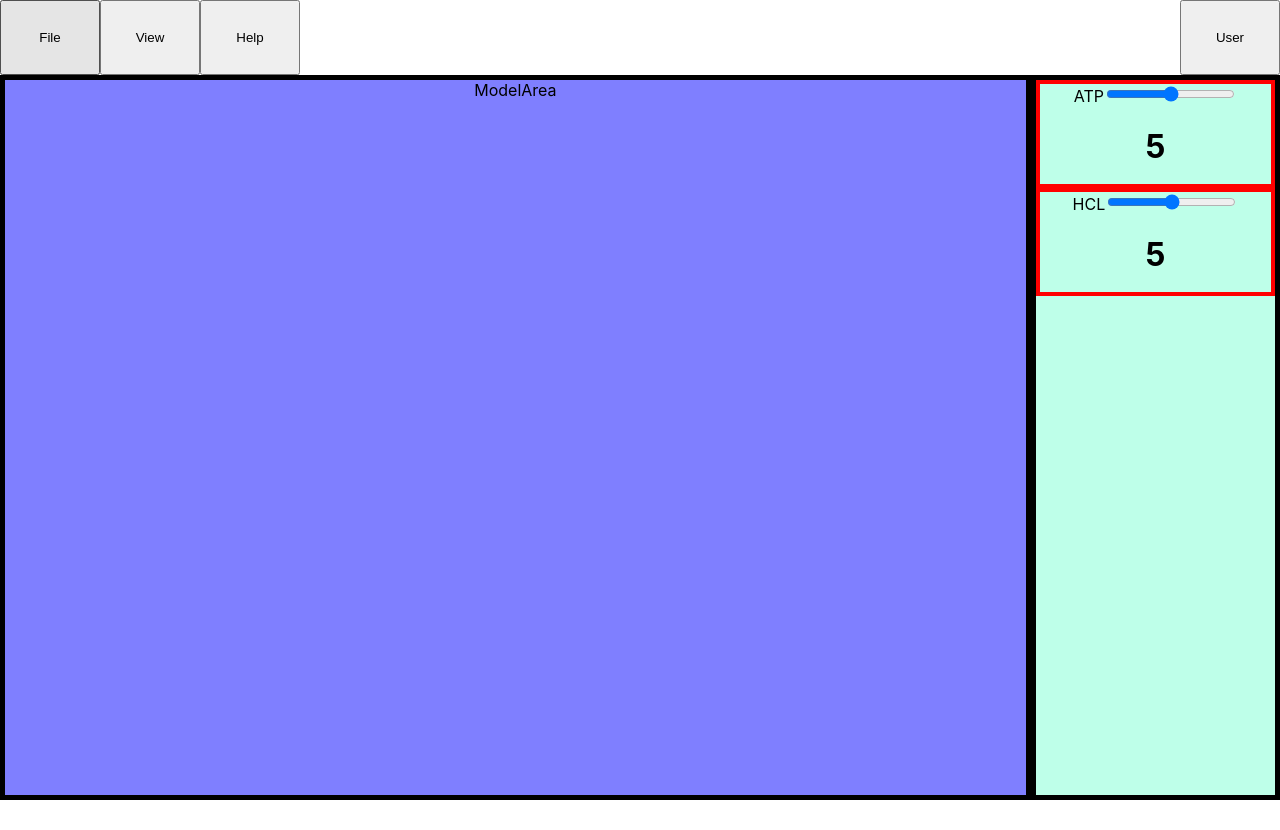
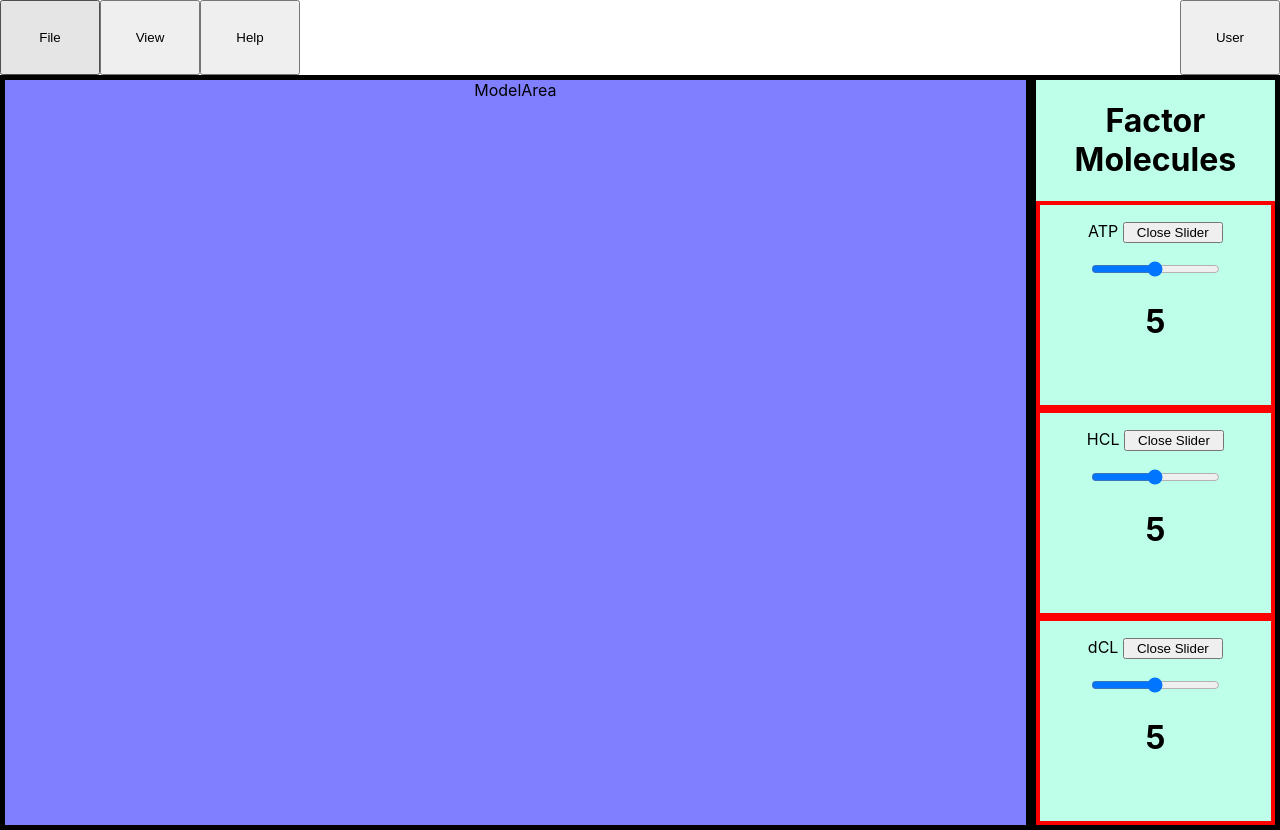
Before and after one commit to cstainsby/BioPathBackup, a React (Create React App) app in the folder frontend/: page / in a window 1280 px wide. Before the commit the page ends 800 px from the top, so only its background shows below. Built offline with nearby package versions, Linux system fonts and the light colour scheme.

Commit message:
added remove show functionality to slider components

```diff
--- a/frontend/package.json
+++ b/frontend/package.json
@@ -8,7 +8,7 @@
     "@testing-library/user-event": "^13.5.0",
     "react": "^18.2.0",
     "react-dom": "^18.2.0",
-    "react-scripts": "5.0.1",
+    "react-scripts": "^2.1.3",
     "web-vitals": "^2.1.4"
   },
   "scripts": {
--- a/frontend/src/App.js
+++ b/frontend/src/App.js
@@ -1,5 +1,6 @@
 import './App.css';
 import PathwayView from './views/PathwayView'
+import React, { Component }  from 'react'; // added this for an error meesage
 
 function App() {
   return (
--- a/frontend/src/components/Slider.css
+++ b/frontend/src/components/Slider.css
@@ -1,4 +1,18 @@
 .Slider {
-  height: 100px;
+  height: 200px;
   border: 4px solid red;
 }
+
+.titleCloseBtn {
+  height: 100px;
+  width: 100px;
+  display: flex;
+  justify-content: flex-end;
+}
+
+.titleCloseBtn {
+  background-color: royalblue;
+  border: khaki;
+  font-size: 25px;
+  cursor: pointer;
+}
--- a/frontend/src/components/Slider.js
+++ b/frontend/src/components/Slider.js
@@ -1,10 +1,10 @@
-import React, { Component } from 'react'
+import React, { Component, onClick } from 'react'
 import './Slider.css'
 
 export default class Slider extends Component {
   constructor(props) {
     super(props);
-    this.state = {value: 5};
+    this.state = {value: 5, isShowing: true};
   }
 
   handleChange(e) {
@@ -13,10 +13,33 @@ export default class Slider extends Component {
     }));
   }
 
+  handleClick(e) {
+    /* this function is for showing or removing factor molecules
+        hopefully will be able to use pathway specific settings to show
+        correct pathway specific molecules
+        TODO: change from on/off based on buttons to based on pathway config
+    */
+    if (this.state.isShowing) {
+      this.setState((state, props) => ({
+        isShowing: false
+      }));
+    }
+    else {
+      this.setState((state, props) => ({
+        isShowing: true
+      }));
+    }
+  }
+
+
   render() {
+    const isShown = this.state.isShowing;
+    let button;
+
+    if (isShown) {
       return (
         <div className='Slider'>
-        {this.props.title}
+          <p>{this.props.title} <button onClick={(e) => this.handleClick(e.target.value)}>Close Slider</button></p>
           <input type="range"
             min={0}
             max={10}
@@ -27,4 +50,21 @@ export default class Slider extends Component {
         </div>
       )
     }
+
+    else {
+      return (
+        <div><button onClick={(e) => this.handleClick(e.target.value)}>Show</button></div>
+        // <div className='Slider'>
+        //   {this.props.title}
+        //   <input type="range"
+        //     min={0}
+        //     max={10}
+        //     onChange={(e) => this.handleChange(e.target.value)}
+        //     value={this.state.value}
+        //     />
+        //     <h1>{this.state.value}</h1>
+        // </div>
+      )
       }
+  }
+}
--- a/frontend/src/components/SliderBar.js
+++ b/frontend/src/components/SliderBar.js
@@ -3,12 +3,19 @@ import './SliderBar.css'
 import Slider from './Slider.js'
 
 export default class SliderBar extends Component {
+  constructor(props) {
+    super(props);
+    this.state = {title: 'Factor Molecules'}
+  }
+
   render() {
     return (
       <div className='SliderBar'>
+        <h1>{this.state.title}</h1>
         <ul>
           <li><Slider title={"ATP"}/></li>
           <li><Slider title={"HCL"}/></li>
+          <li><Slider title={"dCL"}/></li>
         </ul>
       </div>
     )
```
Also changed, not shown: 2 other files (tests, documents, lock files or other folders). Lines whose indentation alone changed are shown as unchanged.
